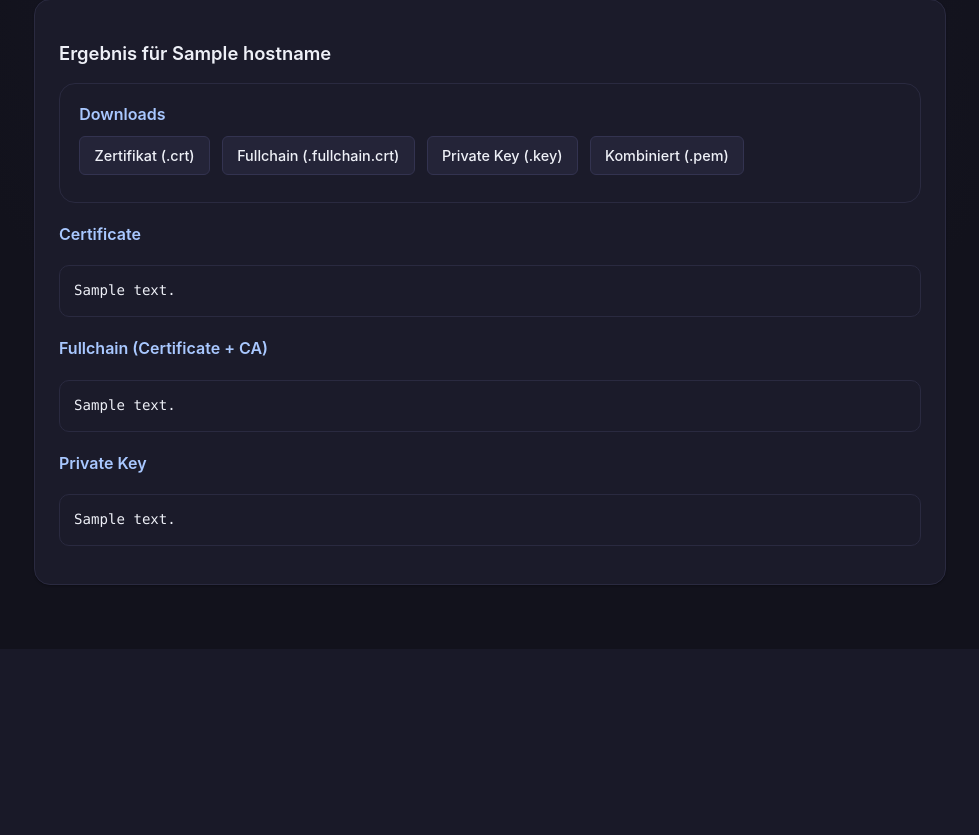
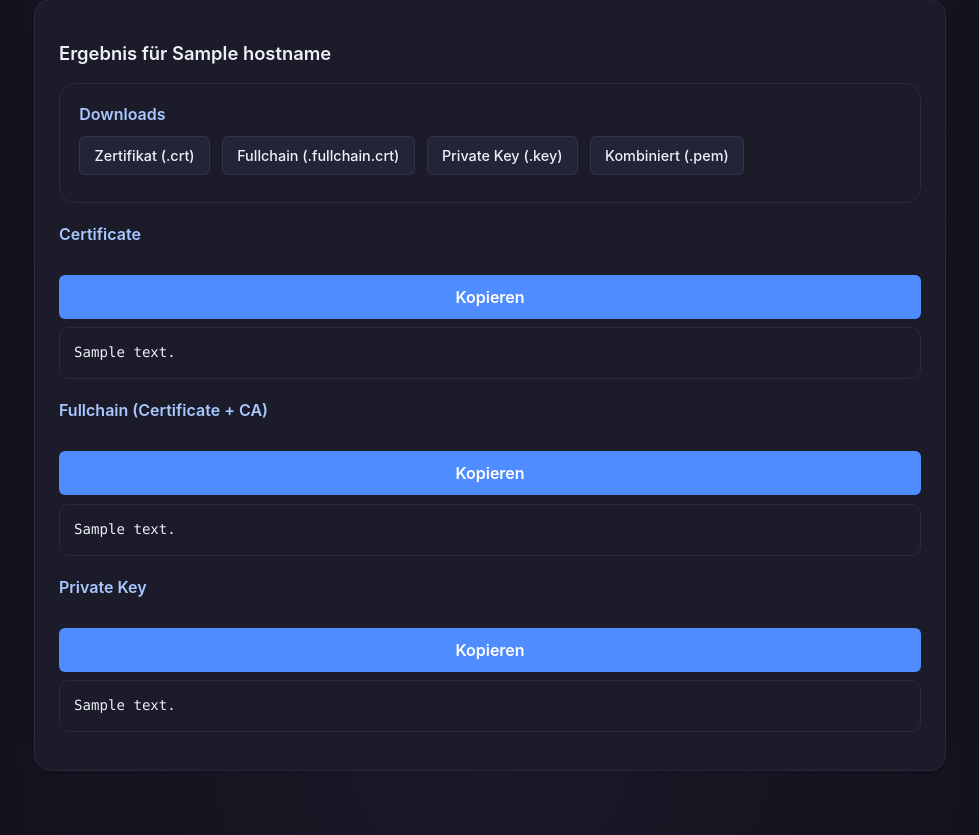
Before and after one commit to wlanboy/caweb, a FastAPI app: template templates/form.html in a window 1280 px wide. Shown: the part 863-1698 px from the top of the page, without its empty margins (150-1129 px from the left). Before the commit the page ends 1451 px from the top, so only its background shows below. Run offline with FastAPI, Linux system fonts and the light colour scheme; the template is opened without the code that fills it: most values are stand-ins (such as "Sample title", 1, 10 or a date in 2020).

Commit message:
Add copy buttons for certificate content in the form template

```diff
--- a/templates/form.html
+++ b/templates/form.html
@@ -66,7 +66,7 @@
   <button type="submit">Zertifikat erstellen</button>
 </form>
 
-{% if hostname and not error %}
+{% if cert_content %}
 <div class="card">
   <h3>Ergebnis für {{ hostname }}</h3>
 
@@ -75,12 +75,23 @@
     {{ cert_downloads(hostname, "Zertifikat (.crt)", "Fullchain (.fullchain.crt)", "Private Key (.key)", "Kombiniert (.pem)") }}
   </div>
 
-  <h4>Certificate</h4>
-  <pre>{{ cert_content }}</pre>
-  <h4>Fullchain (Certificate + CA)</h4>
-  <pre>{{ fullchain_content }}</pre>
-  <h4>Private Key</h4>
-  <pre>{{ key_content }}</pre>
+  <div class="pre-header">
+    <h4>Certificate</h4>
+    <button type="button" class="copy-button" data-copy-target="cert-content">Kopieren</button>
+  </div>
+  <pre id="cert-content">{{ cert_content }}</pre>
+
+  <div class="pre-header">
+    <h4>Fullchain (Certificate + CA)</h4>
+    <button type="button" class="copy-button" data-copy-target="fullchain-content">Kopieren</button>
+  </div>
+  <pre id="fullchain-content">{{ fullchain_content }}</pre>
+
+  <div class="pre-header">
+    <h4>Private Key</h4>
+    <button type="button" class="copy-button" data-copy-target="key-content">Kopieren</button>
+  </div>
+  <pre id="key-content">{{ key_content }}</pre>
 </div>
 {% endif %}
 {% endblock %}
```
